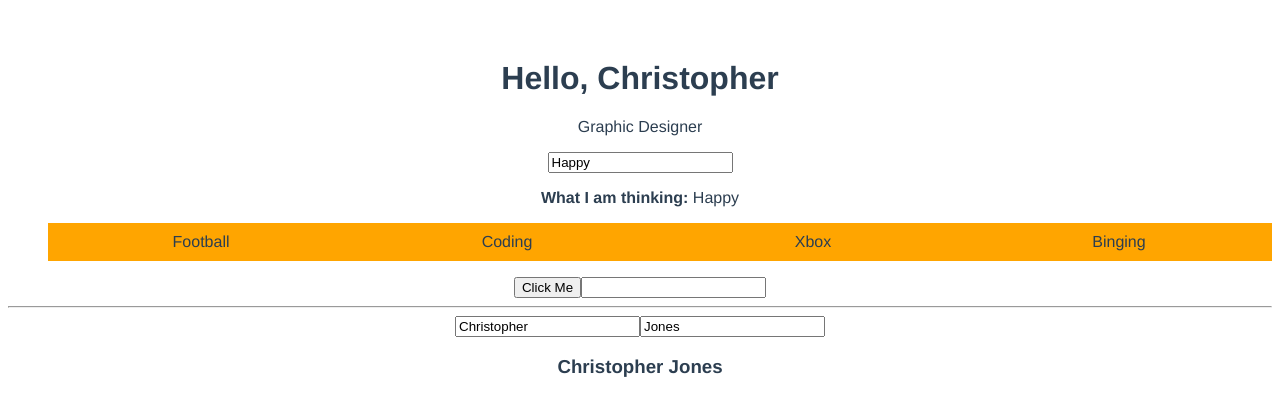
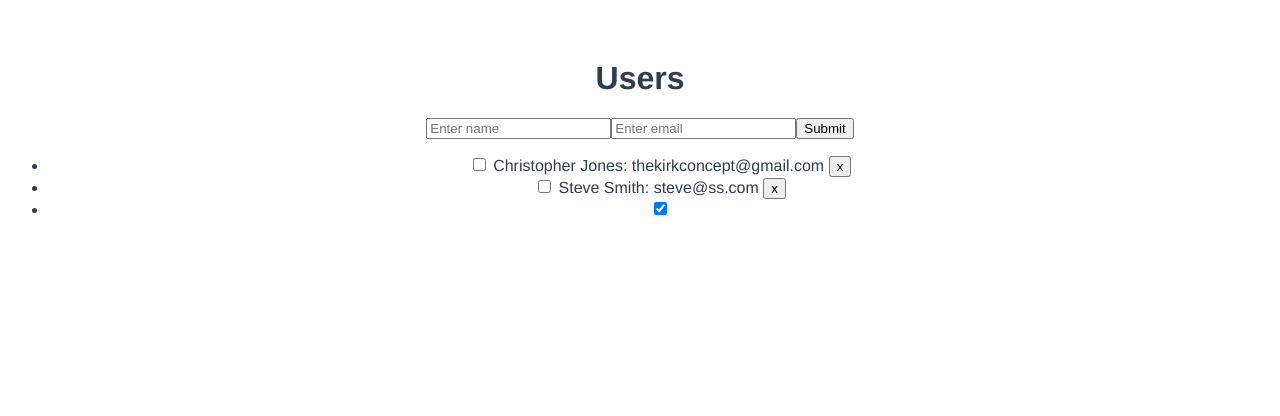
Before and after one commit to thekirkconcept/vue-sample-project, a Vue app: page / in a window 1280 px wide. Shown: the top 416 px of the page. Built offline with nearby package versions, Linux system fonts and the light colour scheme.

Commit message:
Storing inputs frontend

```diff
--- a/src/App.vue
+++ b/src/App.vue
@@ -1,16 +1,17 @@
 <template>
   <div id="app">
-    <test></test>
+    <users></users>
   </div>
 </template>
 
 <script>
 import Test from './components/test'
+import Users from './components/users'
 
 export default {
   name: 'App',
   components: {
-    Test
+    Test, Users
   }
 }
 </script>
--- a/src/components/test.vue
+++ b/src/components/test.vue
@@ -17,12 +17,19 @@
 <input type="text" v-model="user.lastName" v-on:keyup.enter="enterHit" placeholder="Last Name">
 
 <h3>{{ fullname }}</h3>
+<h4>{{ msg }}</h4>
     </div>
 </template>
 
 <script>
     export default {
         name: 'test',
+        props: {
+            msg: {
+                type: String,
+                default:'I love wings.'
+            }
+        },
         data() {
             return {
                 greeting: 'Hello',
--- /dev/null
+++ b/src/components/users.vue
@@ -0,0 +1,70 @@
+<template>
+    <div class="users">
+        <h1>Users</h1>
+        <form v-on:submit="addUser">
+            <input type="text" v-model="newUser.name" placeholder="Enter name">
+            <input type="text" v-model="newUser.email" placeholder="Enter email">
+            <input type="submit" value="Submit">
+        </form>
+        <ul>
+            <li v-for="user in users">
+                <input type="checkbox" class="toggle" v-model="user.contacted">
+                <span :class="{contacted: user.contacted}">
+                {{ user.name }}: {{user.email}}
+                <button v-on:click="deleteUser(user)">x</button>
+                </span>
+            </li>
+
+        </ul>
+
+    </div>
+</template>
+
+<script>
+    export default {
+        name: 'users',
+        data() {
+            return {
+                newUser: {},
+                users: [
+
+                    {
+                        name: 'Christopher Jones',
+                        contacted: false,
+                        email: 'thekirkconcept@gmail.com'
+                    },
+                    {
+                        name: 'Steve Smith',
+                        contacted: false,
+                        email: 'steve@ss.com'
+                    },
+                    {
+                        name: 'Larry Bird',
+                        contacted: true,
+                        email: 'larry@celtics.com'
+                    }
+                ]
+            }
+        },
+        methods: {
+            addUser: function(e) {
+                this.users.push({
+                    name: this.newUser.name,
+                    email: this.newUser.email,
+                    contacted: false
+                });
+                e.preventDefault();
+            },
+            deleteUser: function(user) {
+                this.users.splice(this.users.indexOf(user), 1);
+            }
+        }
+    }
+ </script>
+
+ <style scoped>
+ ul .contacted {
+     display:none;
+ }
+
+ </style>
```
